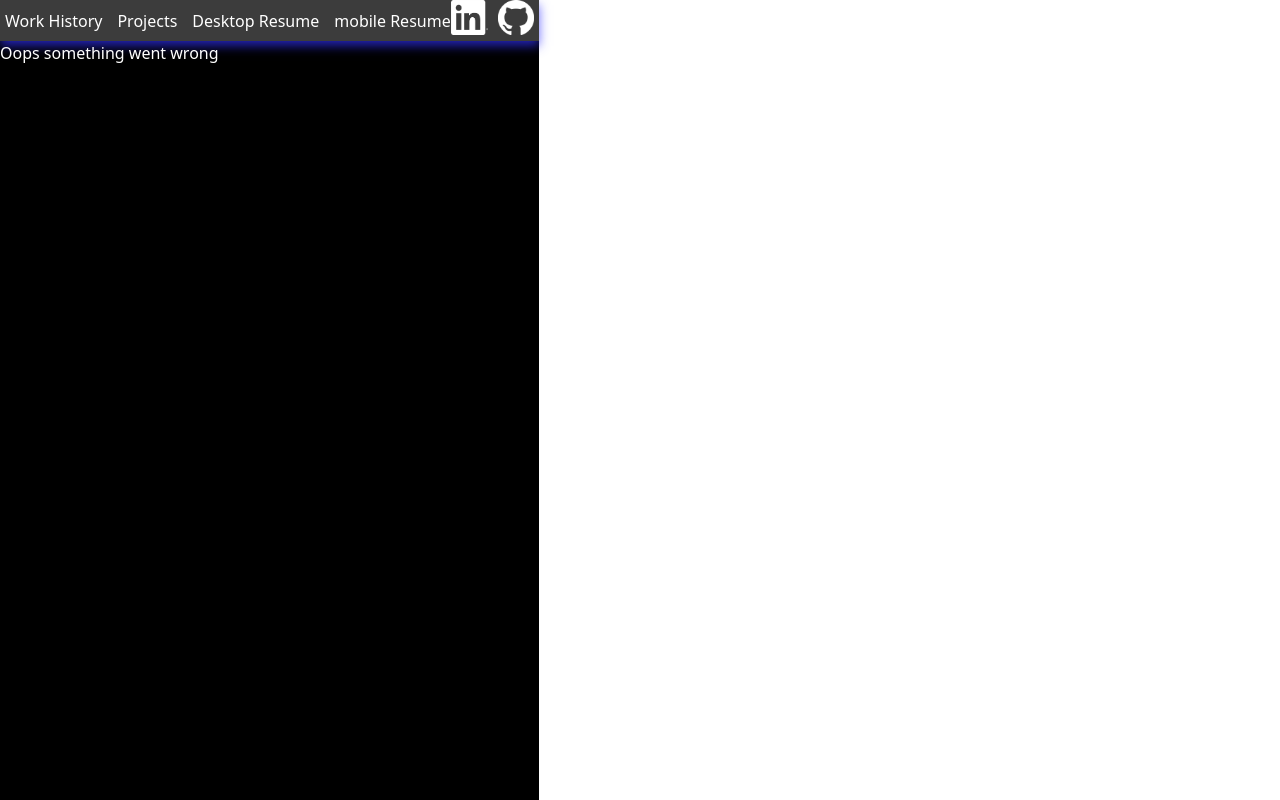
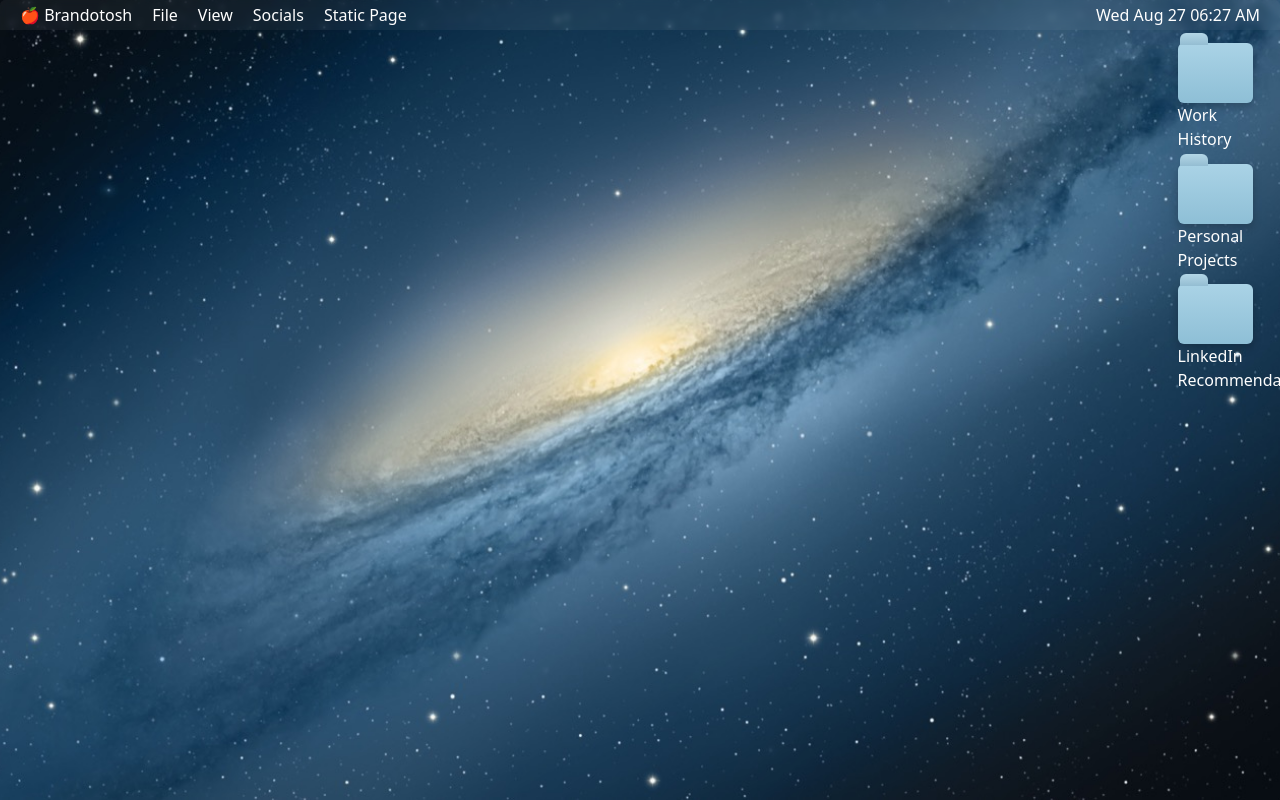
Before and after one commit to B-Rasmussen/portfolio, a React (Vite) app: page / in a window 1280 px wide. Built offline with nearby package versions, Linux system fonts and the light colour scheme.

Commit message:
changed name of open and close folder hook

```diff
--- a/src/App.tsx
+++ b/src/App.tsx
@@ -8,7 +8,7 @@ import DesktopResumePage from "./pages/DesktopResumePage";
 import MobileResumePage from "./pages/MobileResumePage";
 
 // NAVBAR COMPONENTS
-import NavBar from "./components/StaticNavBar";
+import StaticNavBar from "./components/StaticNavBar";
 import SocialMediaBar from "./components/SocialMediaBar";
 // import LanguagesList from "./components/LanguagesList";
 
@@ -34,7 +34,7 @@ function isMobileDevice() {
 }
 
 function App() {
-    const [currentScreen, setCurrentScreen] = useState("");
+    const [currentScreen, setCurrentScreen] = useState("WorkHistory");
     // const [isDarkMode, setIsDarkMode] = useState(false);
 
     const navigateTo = (screenName: SetStateAction<string>) => {
@@ -59,10 +59,9 @@ function App() {
         if (isMobileDevice()) {
             setCurrentScreen("MobileResume");
         } else {
-            setCurrentScreen("InteractiveResume");
+            setCurrentScreen("DesktopResume");
         }
     }, []);
-
     return (
         <div
             id={
@@ -76,7 +75,7 @@ function App() {
             {currentScreen === "DesktopResume" ||
             currentScreen === "MobileResume" ? null : (
                 <div className="nav-bar-container">
-                    <NavBar
+                    <StaticNavBar
                         navigateTo={navigateTo}
                         isMobileDevice={isMobileDevice()}
                     />
--- a/src/desktop_hooks/OpenAndCloseFolder.tsx
+++ b/src/desktop_hooks/OpenAndCloseFolder.tsx
@@ -1,6 +1,6 @@
 import { useState } from "react";
 
-export function useOpenAndCloseFolder() {
+export function handleOpenAndCloseFolder() {
     const [isWorkHistoryFolderOpen, setIsWorkHistoryFolderOpen] =
         useState(false);
     const [isProjectsFolderOpen, setIsProjectsFolderOpen] = useState(false);
--- a/src/pages/DesktopResumePage.tsx
+++ b/src/pages/DesktopResumePage.tsx
@@ -6,7 +6,7 @@ import WorkTextFile from "../desktop_components/WorkTextFile";
 import PersonalProjectTextFile from "../desktop_components/PersonalProjectsTextFile";
 import LinkedInRecommendationsTextFile from "../desktop_components/LinkedInRecommendationsTextFile";
 // HOOKS
-import { useOpenAndCloseFolder } from "../desktop_hooks/OpenAndCloseFolder";
+import { handleOpenAndCloseFolder } from "../desktop_hooks/OpenAndCloseFolder";
 import { handleChildWindow } from "../desktop_hooks/handleChildWindow";
 
 import "../style/interactiveResumeStyle.css";
@@ -26,7 +26,7 @@ function DesktopResumePage({ navigateTo }: NavBarProps) {
         closePersonalProjectsFolder,
         openLinkedInRecommendations,
         closeLinkedInRecommendations,
-    } = useOpenAndCloseFolder();
+    } = handleOpenAndCloseFolder();
 
     const {
         workHistory,
```
